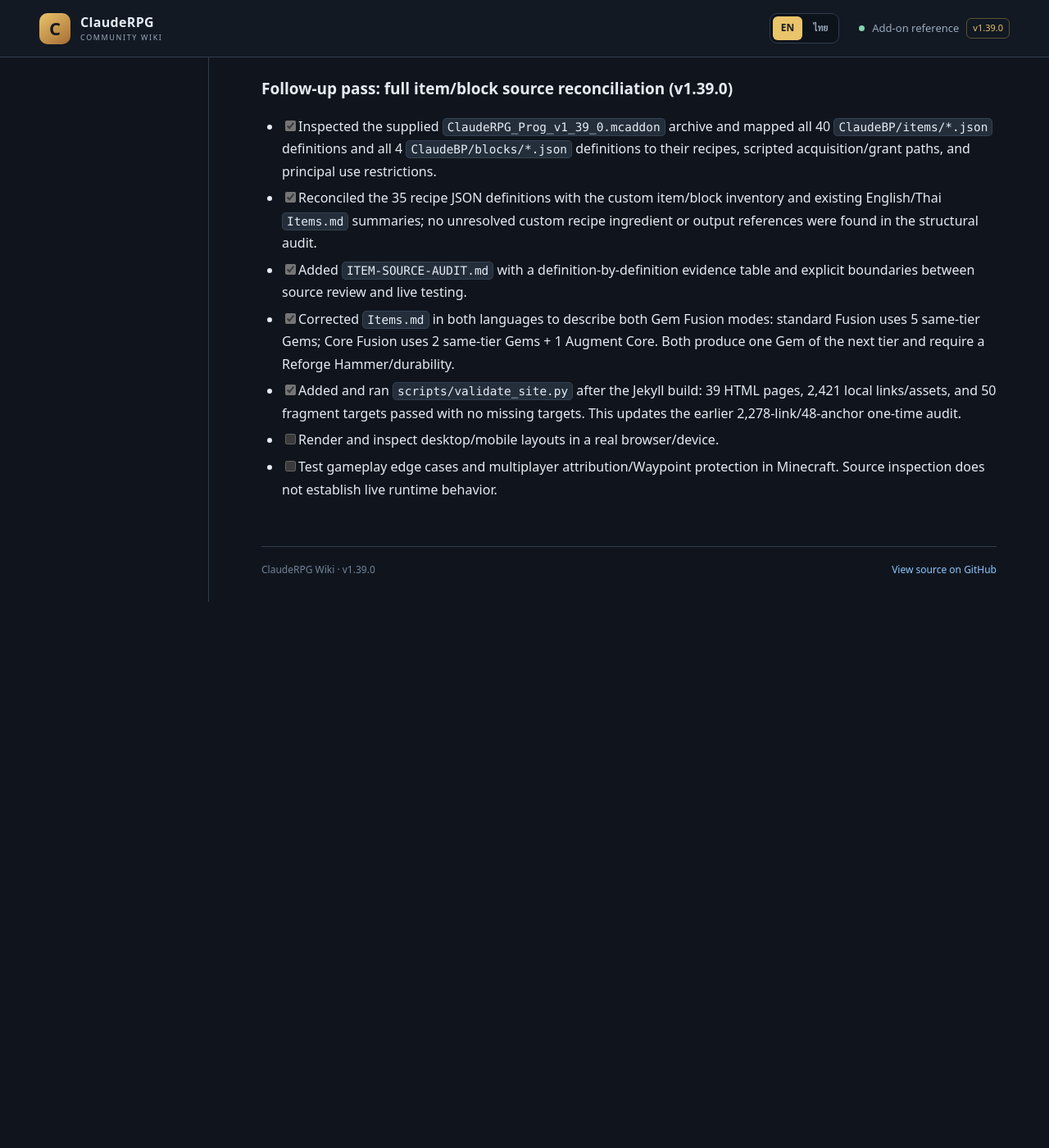
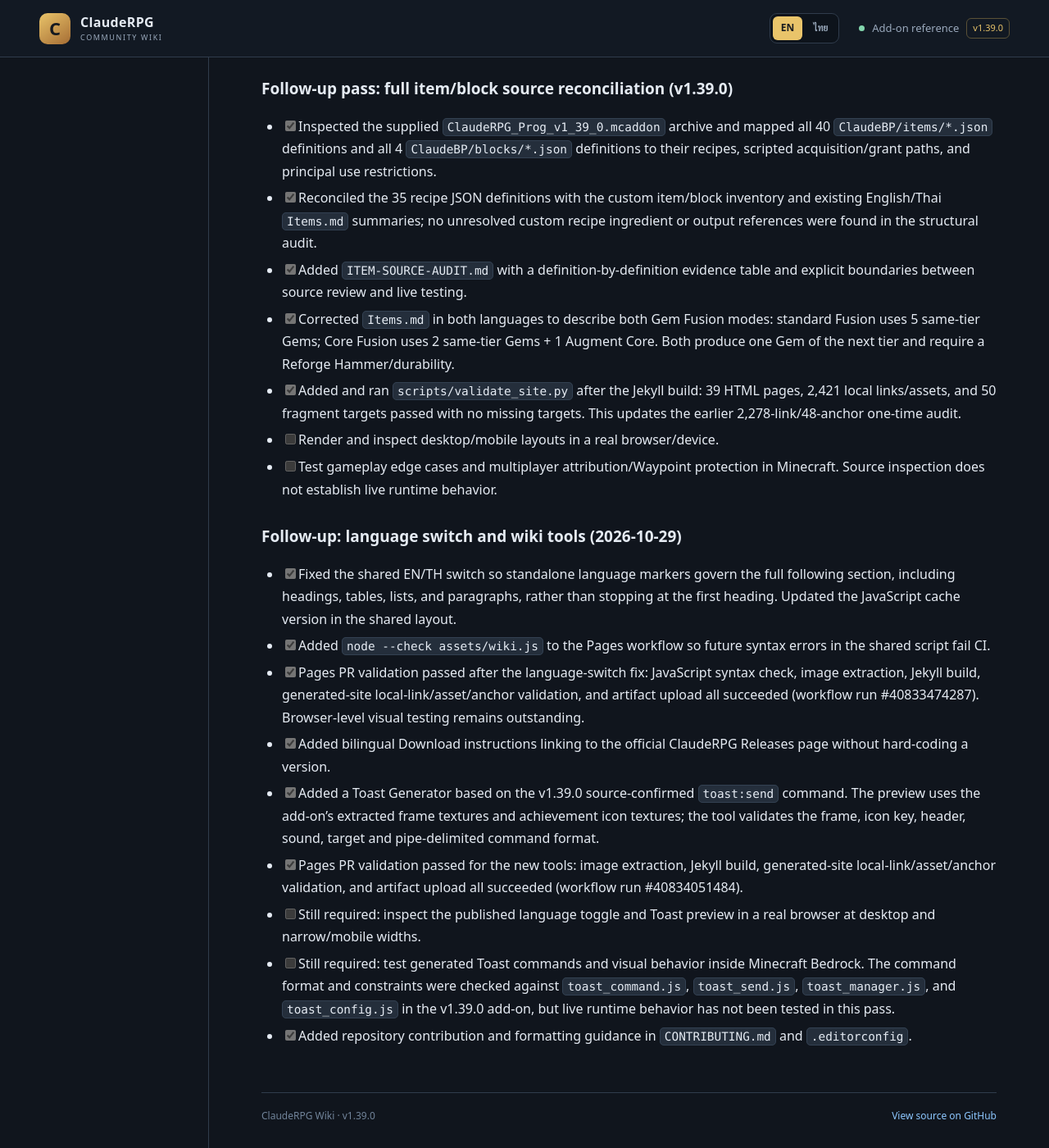
Before and after one commit to miniTorch25/ClaudeRPG-Wiki-V2, a Jekyll site: the page built from CONTENT-GAP-AUDIT.md, in a window 1280 px wide and 1400 px high, scrolled down 20794 px. Shown: the whole window at 82% size. Built offline with Jekyll 4.4.1, drawn with Linux system fonts in a browser that asks for light colours; our own code applies the rules of GitHub Pages for plain Markdown files; before the commit the page ends 21528 px from its top, so only the background shows below that.

Commit message:
Record language switch and tool validation status

```diff
--- a/CONTENT-GAP-AUDIT.md
+++ b/CONTENT-GAP-AUDIT.md
@@ -472,3 +472,16 @@
 - [x] Added and ran `scripts/validate_site.py` after the Jekyll build: 39 HTML pages, 2,421 local links/assets, and 50 fragment targets passed with no missing targets. This updates the earlier 2,278-link/48-anchor one-time audit.
 - [ ] Render and inspect desktop/mobile layouts in a real browser/device.
 - [ ] Test gameplay edge cases and multiplayer attribution/Waypoint protection in Minecraft. Source inspection does not establish live runtime behavior.
+
+
+### Follow-up: language switch and wiki tools (2026-10-29)
+
+- [x] Fixed the shared EN/TH switch so standalone language markers govern the full following section, including headings, tables, lists, and paragraphs, rather than stopping at the first heading. Updated the JavaScript cache version in the shared layout.
+- [x] Added `node --check assets/wiki.js` to the Pages workflow so future syntax errors in the shared script fail CI.
+- [x] Pages PR validation passed after the language-switch fix: JavaScript syntax check, image extraction, Jekyll build, generated-site local-link/asset/anchor validation, and artifact upload all succeeded (workflow run #40833474287). Browser-level visual testing remains outstanding.
+- [x] Added bilingual Download instructions linking to the official ClaudeRPG Releases page without hard-coding a version.
+- [x] Added a Toast Generator based on the v1.39.0 source-confirmed `toast:send` command. The preview uses the add-on's extracted frame textures and achievement icon textures; the tool validates the frame, icon key, header, sound, target and pipe-delimited command format.
+- [x] Pages PR validation passed for the new tools: image extraction, Jekyll build, generated-site local-link/asset/anchor validation, and artifact upload all succeeded (workflow run #40834051484).
+- [ ] Still required: inspect the published language toggle and Toast preview in a real browser at desktop and narrow/mobile widths.
+- [ ] Still required: test generated Toast commands and visual behavior inside Minecraft Bedrock. The command format and constraints were checked against `toast_command.js`, `toast_send.js`, `toast_manager.js`, and `toast_config.js` in the v1.39.0 add-on, but live runtime behavior has not been tested in this pass.
+- [x] Added repository contribution and formatting guidance in `CONTRIBUTING.md` and `.editorconfig`.
```
